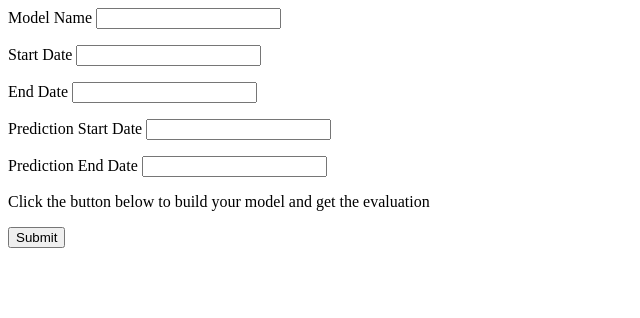
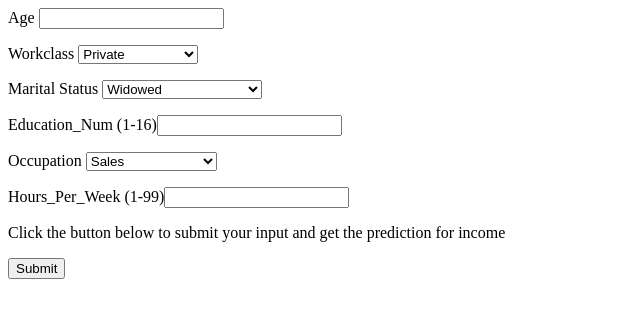
Before and after one commit to tdotkim/nw_msds, a Flask app: page /set_base_model in a window 1280 px wide. Shown: the top 318 px of the page, without its empty margins (0-640 px from the left). Run offline with Flask 2, Linux system fonts and the light colour scheme.

Commit message:
week6 msds434 started

```diff
--- a/434_analytics_application_engineering/Week_6/app.py
+++ b/434_analytics_application_engineering/Week_6/app.py
@@ -8,11 +8,11 @@ from flask import Flask, render_template, request, escape
 app = Flask(__name__)
 
 #ONLY FOR LOCAL USE
-#CREDS = "C:\\Users\\TK\Desktop\\msds434-module5-af0b121e8d76.json"
-#client = bigquery.Client.from_service_account_json(json_credentials_path=CREDS,project='msds434-module5')
-client = bigquery.Client(project='msds434-module5')
+CREDS = "C:\\Users\\TK\Desktop\\msds434-module6-dba29024def3.json"
+client = bigquery.Client.from_service_account_json(json_credentials_path=CREDS,project='msds434-module6')
+#client = bigquery.Client(project='msds434-module6')
 
-dset = 'module5'
+dset = 'module6'
 
 @app.route('/')
 def index():
@@ -26,109 +26,51 @@ def form():
 def data():
     if request.method == 'POST':
         form_data = request.form
-        start = str(form_data['Start'])
-        end = str(form_data['End'])
-        pstart = str(form_data['Prediction Start'])
-        pend = str(form_data['Prediction End'])
-        name = str(form_data['Model Name'])
-        query = """
-                CREATE OR REPLACE MODEL {0}.{1}
-                OPTIONS(model_type='logistic_reg',
-                        input_label_cols=['isBuyer'])
-                AS
-                SELECT
-                    IF(totals.transactions IS NULL, 0, 1) as isBuyer,
-                    IFNULL(totals.pageviews,0) AS pageviews,
-                    IFNULL(totals.timeOnSite,0) AS timeOnSite,
-                    IFNULL(totals.newVisits,0) AS isNewVisit,
-                    IF(device.deviceCategory = 'mobile', 1, 0) as isMobile,
-                    IF(device.deviceCategory = 'desktop', 1, 0) as isDesktop,
-                    IF(trafficSource.medium in ('affiliate','cpc','cpm'),1,0) AS isPaidTraffic
-                FROM
-                    `bigquery-public-data.google_analytics_sample.ga_sessions_*`
-                WHERE
-                    _TABLE_SUFFIX BETWEEN @start AND @end
-            """.format(dset, name)
+        age = str(form_data['Age'])
+        workclass = str(form_data['Workclass'])
+        marital_status = str(form_data['marital_status'])
+        education_num = str(form_data['education_num'])
+        occupation = str(form_data['Occupation'])
+        hours_per_week = str(form_data['hours_per_week'])
+        # submit the input
+        records = [
+            {'age':age,
+             'workclass':workclass,
+             'marital_status':marital_status,
+             'education_num':education_num,
+             'occupation':occupation,
+             'hours_per_week':hours_per_week}
+        ]
 
-
-        job_config = bigquery.QueryJobConfig(
-            query_parameters=[
-                bigquery.ScalarQueryParameter("start", "STRING", start),
-                bigquery.ScalarQueryParameter("end", "STRING", end),
+        df = pd.DataFrame(
+            records,
+            columns = [
+                'age',
+                'workclass',
+                'marital_status',
+                'education_num',
+                'occupation',
+                'hours_per_week'
             ]
         )
 
-        query_job = client.query(query, job_config=job_config)
-
-        try:
-            for row in query_job:
-                print(row)
-        except:
-            print("ignoring this error: {}".format(sys.exc_info())) #  the model was successfully created
-
-        # do the eval
-        query = """
-        SELECT *
-        FROM ML.EVALUATE(MODEL {0}.{1},
-        (
-        SELECT
-        IF(totals.transactions IS NULL, 0, 1) as isBuyer,
-        IFNULL(totals.pageviews,0) AS pageviews,
-        IFNULL(totals.timeOnSite,0) AS timeOnSite,
-        IFNULL(totals.newVisits,0) AS isNewVisit,
-        IF(device.deviceCategory = 'mobile', 1, 0) as isMobile,
-        IF(device.deviceCategory = 'desktop', 1, 0) as isDesktop,
-        IF(trafficSource.medium in ('affiliate','cpc','cpm'),1,0) AS isPaidTraffic
-        FROM
-        `bigquery-public-data.google_analytics_sample.ga_sessions_*`
-        WHERE
-        _TABLE_SUFFIX BETWEEN @start AND @end
-        ),
-        STRUCT(0.5 AS threshold)
-        )
-        """.format(dset, name)
-
-
-        job_config = bigquery.QueryJobConfig(
-            query_parameters=[
-                bigquery.ScalarQueryParameter("start", "STRING", start),
-                bigquery.ScalarQueryParameter("end", "STRING", end),
-            ]
+        job = client.load_table_from_dataframe(
+            df, 'msds434-module6.module6.input'
         )
 
-        df_eval = client.query(query, job_config=job_config).to_dataframe()
+        job.result()
 
         # do the predict
         query = """
         SELECT *
-        FROM ML.PREDICT(MODEL {0}.{1},
+        FROM ML.PREDICT(MODEL msds434-module6.module6.model1',
         (
-        SELECT
-        IF(totals.transactions IS NULL, 0, 1) as isBuyer,
-        IFNULL(totals.pageviews,0) AS pageviews,
-        IFNULL(totals.timeOnSite,0) AS timeOnSite,
-        IFNULL(totals.newVisits,0) AS isNewVisit,
-        IF(device.deviceCategory = 'mobile', 1, 0) as isMobile,
-        IF(device.deviceCategory = 'desktop', 1, 0) as isDesktop,
-        IF(trafficSource.medium in ('affiliate','cpc','cpm'),1,0) AS isPaidTraffic
+        SELECT *
         FROM
-        `bigquery-public-data.google_analytics_sample.ga_sessions_*`
-        WHERE
-        _TABLE_SUFFIX BETWEEN @start AND @end
-        ),
-        STRUCT(0.5 AS threshold)
-        )
-        """.format(dset, name)
+        `msds434-module6.module6.input`
+        """
 
-
-        job_config = bigquery.QueryJobConfig(
-            query_parameters=[
-                bigquery.ScalarQueryParameter("start", "STRING", start),
-                bigquery.ScalarQueryParameter("end", "STRING", end),
-            ]
-        )
-
-        df = client.query(query, job_config=job_config).to_dataframe()
+        df = client.query(query).to_dataframe()
         df2 = pd.DataFrame(df.explode('predicted_isBuyer_probs')['predicted_isBuyer_probs'])
         df2 = df2['predicted_isBuyer_probs'].apply(pd.Series)
         pivoted = df2.pivot_table(index=df2.index,columns='label',values='prob',aggfunc=np.mean)
@@ -136,7 +78,7 @@ def data():
         merged = df.drop('predicted_isBuyer_probs',axis=1)
         merged = merged.join(pivoted)
         merged
-        return render_template('data.html',tables=[df_eval.to_html(classes='data'),merged.to_html(max_rows=20,classes='data')], titles=['eval scores','predictions'])
+        return render_template('data.html',tables=[merged.to_html(max_rows=20,classes='data')], titles=['predictions'])
 
 
 
--- a/434_analytics_application_engineering/Week_6/templates/form.html
+++ b/434_analytics_application_engineering/Week_6/templates/form.html
@@ -1,9 +1,50 @@
 <form action="/data" method = "POST">
-    <p>Model Name <input type = "text" name = "Model Name" /></p>
-    <p>Start Date <input type = "text" name = "Start" /></p>
-    <p>End Date <input type = "text" name = "End" /></p>
-    <p>Prediction Start Date <input type = "text" name = "Prediction Start" /></p>
-    <p>Prediction End Date <input type = "text" name = "Prediction End" /></p>
-    <p>Click the button below to build your model and get the evaluation</p>
+    <p>Age <input type = "text" name = "Age" /></p>
+    <p>Workclass
+    <select id="Workclass" name="Workclass">
+        <option value="Private">Private</option>
+        <option value="Self-emp-inc">Self-emp-inc</option>
+        <option value="Self-emp-not-inc">Self-emp-not-inc</option>
+        <option value="Federal-gov">Federal-gov</option>
+        <option value="Local-gov">Local-gov</option>
+        <option value="State-gov">State-gov</option>
+        <option value="Without-pay">Without-pay</option>
+        <option value="Never-worked">Never-worked</option>
+        <option value="?">Unknown</option>
+    </select>
+    </p>
+    <p>Marital Status
+        <select id="marital_status" name="marital_status">
+            <option value="Widowed">Widowed</option>
+            <option value="Divorced">Divorced</option>
+            <option value="Separated">Separated</option>
+            <option value="Never-married">Never-married</option>
+            <option value="Married-AF-spouse">Married-AF-spouse</option>
+            <option value="Married-civ-spouse">Married-civ-spouse</option>
+            <option value="Married-spouse-absent">Married-spouse-absent</option>
+        </select>
+        </p>
+    <p>Education_Num (1-16)<input type = "text" name = "education_num" /></p>
+    <p>Occupation
+        <select id="Occupation" name="Occupation">
+            <option value="Sales">Sales</option>
+            <option value="Adm-clerical">Adm-clerical</option>
+            <option value="Craft-repair">Craft-repair</option>
+            <option value="Tech-support">Tech-support</option>
+            <option value="Other-service">Other-service</option>
+            <option value="Prof-specialty">Prof-specialty</option>
+            <option value="Exec-managerial">Exec-managerial</option>
+            <option value="Farming-fishing">Farming-fishing</option>
+            <option value="Priv-house-serv">Priv-house-serv</option>
+            <option value="Protective-serv">Protective-serv</option>
+            <option value="Transport-moving">Transport-moving</option>
+            <option value="Handlers-cleaners">Handlers-cleaners</option>
+            <option value="Machine-op-inspct">Machine-op-inspct</option>
+            <option value="Armed-Forces">Armed-Forces</option>
+            <option value="?">Unknown</option>
+        </select>
+        </p>
+    <p>Hours_Per_Week (1-99)<input type = "text" name = "hours_per_week" /></p>
+    <p>Click the button below to submit your input and get the prediction for income</p>
     <p><input type = "submit" value = "Submit" /></p>
 </form>
```
Also changed, not shown: 434_analytics_application_engineering/Week_6/main.py (deleted, +0 -144 lines).
